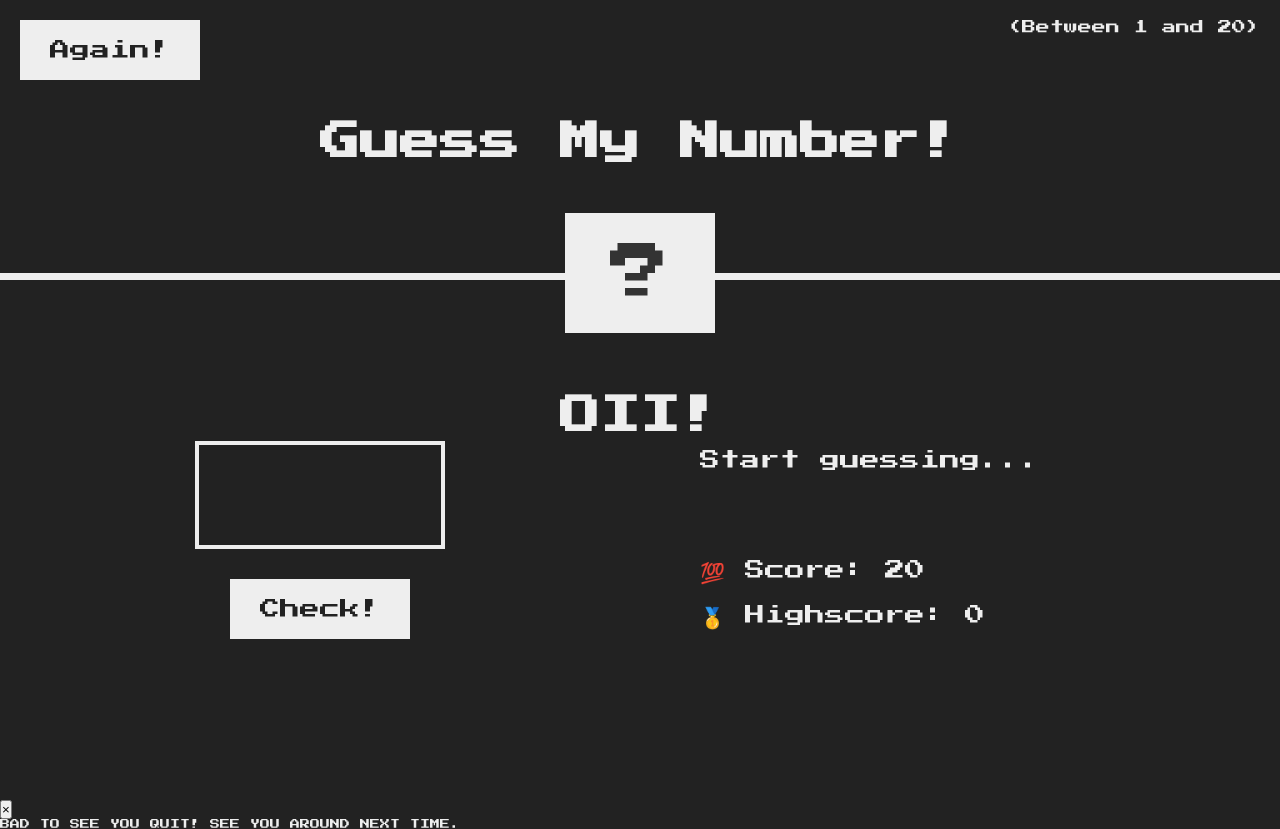
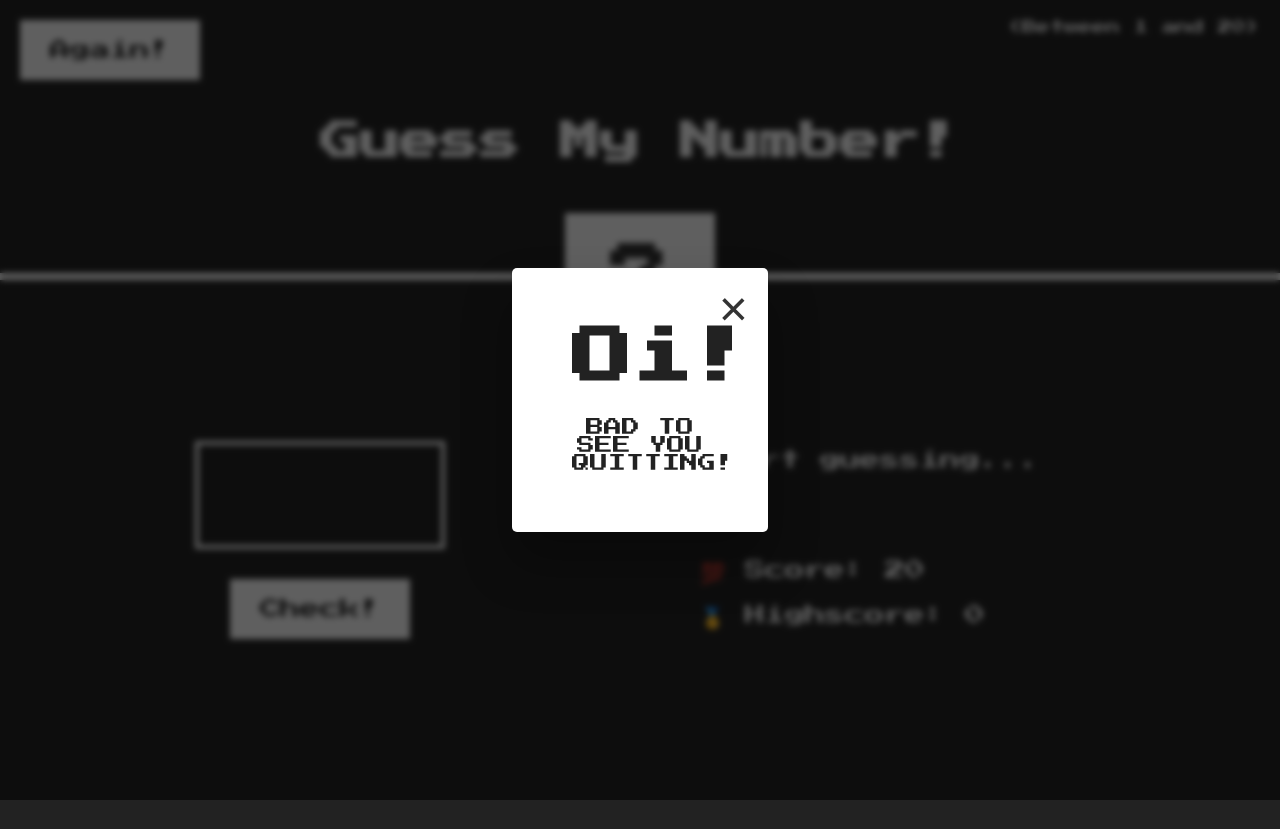
Before and after one commit to erhanertem/Game-Guess_My_Number, a plain HTML site: page index.html in a window 1280 px wide. Both pictures are taken after a click on the button "Again!". After the commit the page ends 800 px from the top, so only its background shows below. Drawn offline with Linux system fonts and the light colour scheme.

Commit message:
Add quit popup modal

```diff
--- a/index.html
+++ b/index.html
@@ -4,12 +4,13 @@
     <meta charset="UTF-8" />
     <meta name="viewport" content="width=device-width, initial-scale=1.0" />
     <meta http-equiv="X-UA-Compatible" content="ie=edge" />
+    <script type="module" defer src="script.js"></script>
     <link rel="stylesheet" href="style.css" />
     <title>Guess My Number!</title>
   </head>
   <body>
     <header>
-      <h1>Guess My Number!</h1>
+      <h1 class="header">Guess My Number!</h1>
       <p class="between">(Between 1 and 20)</p>
       <button class="btn again">Again!</button>
       <div class="number">?</div>
@@ -31,11 +32,10 @@
     <!-- GAME QUIT MODAL -->
     <div class="modal hidden">
       <button class="close-modal">&times;</button>
-      <h1>OII!</h1>
-      <p>BAD TO SEE YOU QUIT! SEE YOU AROUND NEXT TIME.</p>
+      <h1 class="modal-text">Oi!</h1>
+      <p class="modal-text">BAD TO SEE YOU QUITTING!</p>
     </div>
     <div class="overlay hidden"></div>
-
-    <script src="script.js"></script>
+    <!--  -->
   </body>
 </html>
--- a/script.js
+++ b/script.js
@@ -17,6 +17,12 @@ document.querySelector('.guess').value = 22; //assign input a value of 22
 console.log(document.querySelector('.guess').value); // 22
 
 */
+
+// MODAL QUERYSELECTORS
+const modal = document.querySelector('.modal');
+const overlay = document.querySelector('.overlay');
+const btnCloseModal = document.querySelector('.close-modal');
+const btnStartOver = document.querySelector('.again');
 
 //CREATE A RANDOM SECRET NUMBER
 let secretNumber = Math.trunc(Math.random() * 20) + 1;
@@ -83,16 +89,32 @@ document.querySelector('.check').addEventListener('click', function () {
   }
 });
 
-//GAME RESET FUNCTION ON CLICK
-document.querySelector('.again').addEventListener('click', function () {
-  if (gameWon) {
+// AGAIN! BTN ON CLICK
+btnStartOver.addEventListener('click', function (e) {
+  // console.log(e);
+  if (gameWon === 'true') {
     resetGame();
   } else {
-    console.log('BAD TO SEE YOU QUIT!'); // NEEDS MORE ELABORATION SUCH AS A POP UP MESSAGE
+    console.log('I am quitting!');
+    document.querySelector('.number').textContent = secretNumber; // BUG: cant get it to work
+    openModal();
     resetGame();
   }
 });
 
+// MODAL ESCAPE
+//#1.click on close btn on the modal to close the modal
+btnCloseModal.addEventListener('click', closeModal);
+//#2.click on overlay area to close the modal
+overlay.addEventListener('click', closeModal);
+//ADD KEYBOARD EVENT for closing modal with ESC BUTTON
+document.addEventListener('keydown', function (e) {
+  if (e.key === 'Escape' && !modal.classList.contains('hidden')) {
+    closeModal();
+  }
+});
+
+//GAME FUNCTIONS
 function resetGame() {
   score = 20; //reinitialize countdown score
   secretNumber = Math.trunc(Math.random() * 20) + 1; //new secret number
@@ -126,3 +148,13 @@ function gameEndChecker(msgContent) {
 function displayMessage(msgContent) {
   document.querySelector('.message').textContent = msgContent;
 }
+
+//MODAL FUNCTIONS
+function closeModal() {
+  modal.classList.add('hidden'); // make modal hide
+  overlay.classList.add('hidden'); //make overlay hide
+}
+function openModal() {
+  modal.classList.remove('hidden'); // takes the hidden from its class name to make modal display
+  overlay.classList.remove('hidden'); //make overlay display
+}
--- a/style.css
+++ b/style.css
@@ -46,7 +46,7 @@ main {
 }
 
 /* ELEMENTS STYLE */
-h1 {
+h1.header {
   font-size: 4rem;
   text-align: center;
   position: absolute;
@@ -117,3 +117,59 @@ h1 {
 .label-score {
   margin-bottom: 2rem;
 }
+
+/* -------------------------- */
+/* CLASSES TO MAKE MODAL WORK */
+
+.modal {
+  position: absolute;
+  top: 50%;
+  left: 50%;
+  transform: translate(-50%, -50%);
+  z-index: 10;
+
+  width: 20%;
+  min-height: 20rem;
+
+  background-color: #fff;
+  padding: 6rem;
+  border-radius: 5px;
+  box-shadow: 0 3rem 5rem rgba(0, 0, 0, 0.3);
+  color: #222;
+  text-align: center;
+}
+
+p.modal-text {
+  font-size: 1.8rem;
+}
+h1.modal-text {
+  font-size: 6rem;
+  margin-bottom: 3rem;
+}
+
+.close-modal {
+  position: absolute;
+  top: 1.2rem;
+  right: 2rem;
+  font-size: 5rem;
+  color: #333;
+  cursor: pointer;
+  border: none;
+  background: none;
+}
+
+.overlay {
+  position: absolute;
+  top: 0;
+  left: 0;
+  z-index: 5;
+
+  width: 100%;
+  height: 100%;
+  background-color: rgba(0, 0, 0, 0.6);
+  backdrop-filter: blur(3px);
+}
+
+.hidden {
+  display: none;
+}
```
